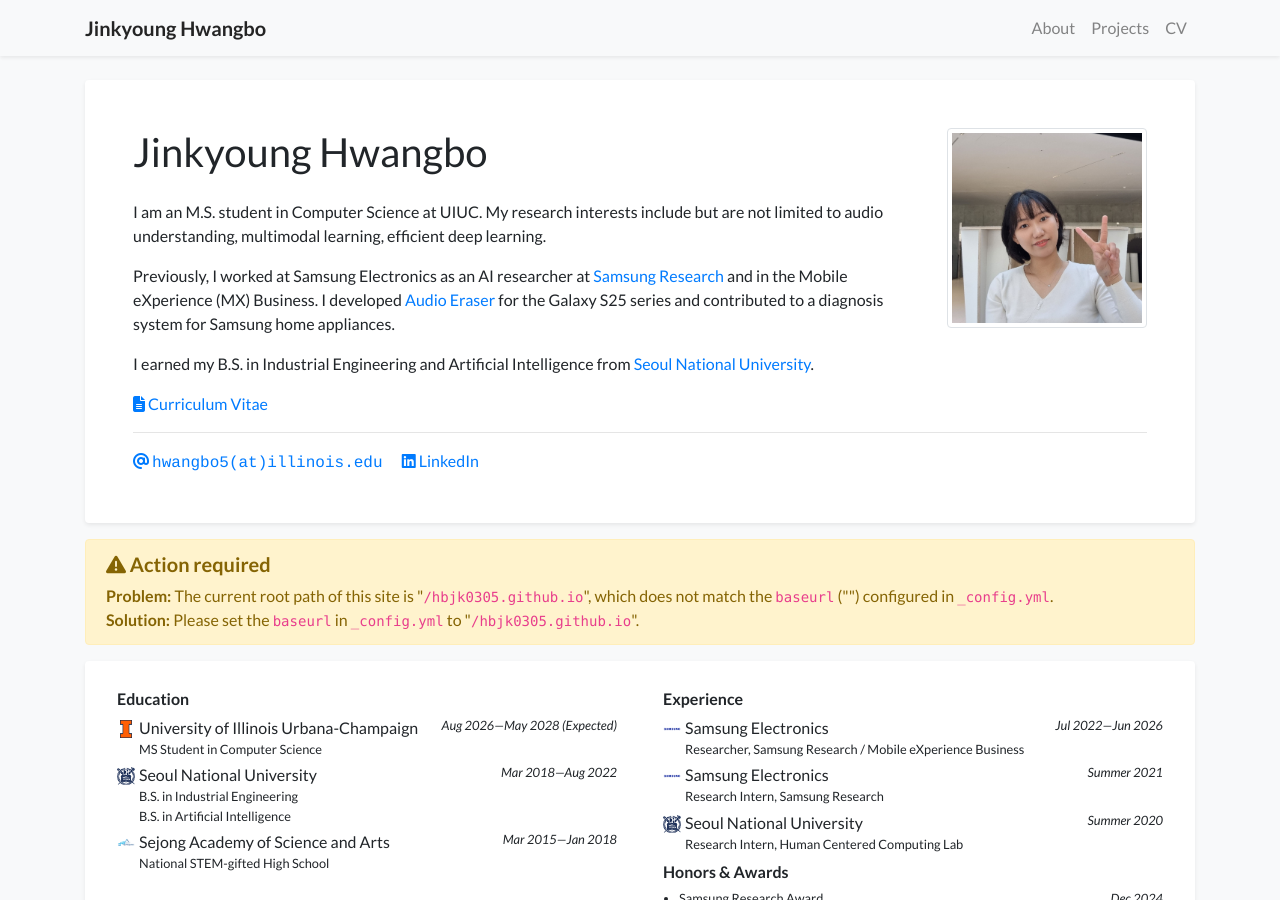
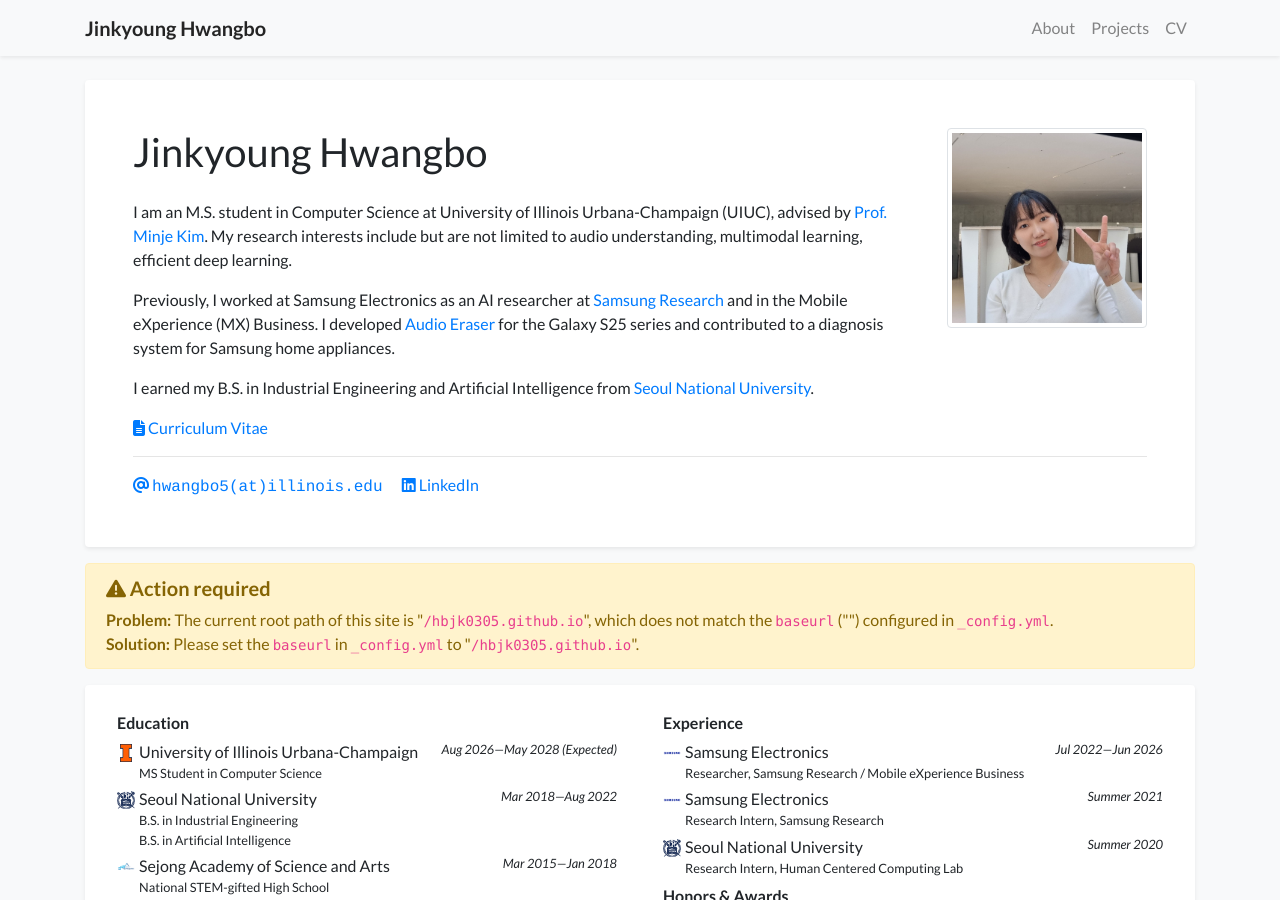
Before and after one commit to hbjk0305/hbjk0305.github.io, a Jekyll site: the page built from index.html, in a window 1280 px wide and 900 px high. Built offline with Jekyll 4.4.1, drawn with Linux system fonts in a browser that asks for light colours; nearby versions of some CDN libraries; a style sheet for code colours, icons or effects is not loaded.

Commit message:
update profile

```diff
--- a/_data/profile.yml
+++ b/_data/profile.yml
@@ -22,7 +22,7 @@
 short_bio_text_justify: false
 short_bio: >-
   <p>
-    I am an M.S. student in Computer Science at UIUC. My research interests include but are not limited to audio understanding, multimodal learning, efficient deep learning.
+    I am an M.S. student in Computer Science at University of Illinois Urbana-Champaign (UIUC), advised by <a href="https://minjekim.com/" target="_blank">Prof. Minje Kim</a>. My research interests include but are not limited to audio understanding, multimodal learning, efficient deep learning.
   </p>
   <p>
     Previously, I worked at Samsung Electronics as  an AI researcher at <a href="https://research.samsung.com/" target="_blank">Samsung Research</a> and in the Mobile eXperience (MX) Business.
```
